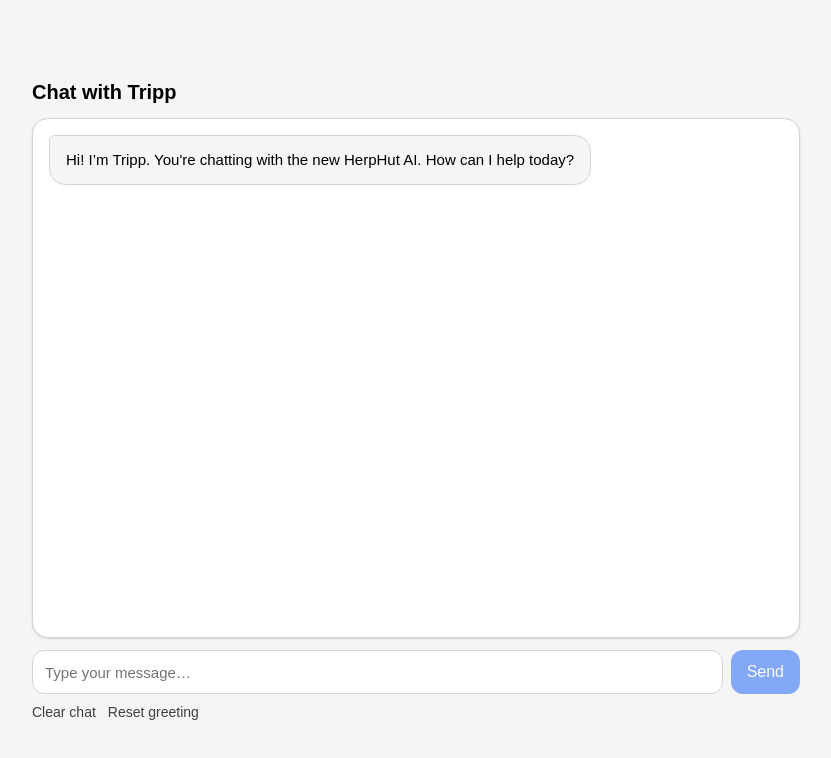
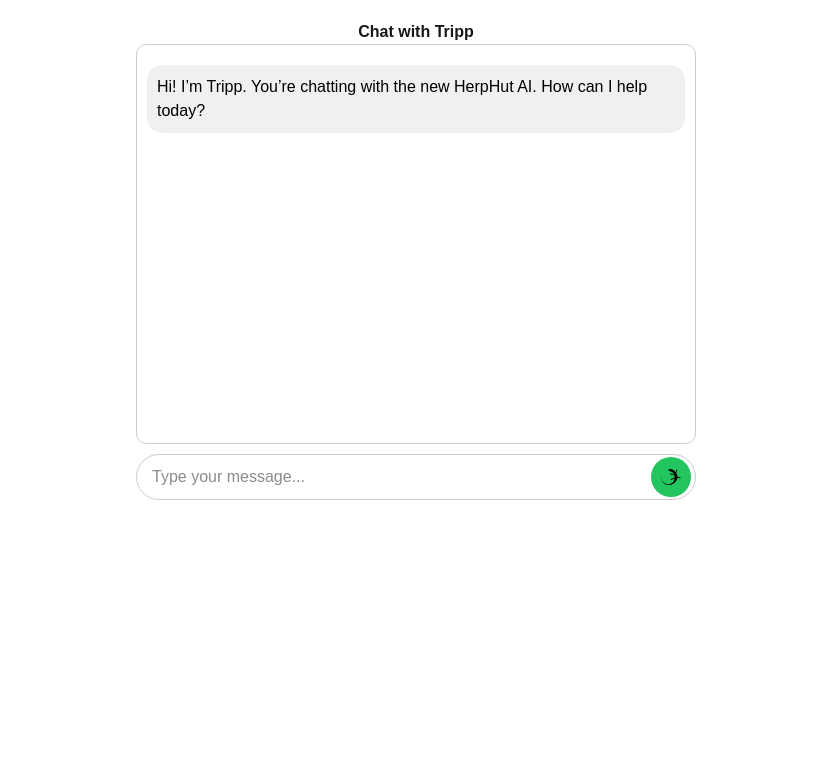
Before and after one commit to herphut/tripp-vercel, a Next.js app: page /chat in a window 1280 px wide. Shown: the top 758 px of the page, without its empty margins (224-1055 px from the left). Built offline with nearby package versions, Linux system fonts and the light colour scheme.

Commit message:
Update page.tsx

```diff
--- a/app/chat/page.tsx
+++ b/app/chat/page.tsx
@@ -1,6 +1,6 @@
 'use client';
 
-import { FormEvent, useEffect, useRef, useState } from 'react';
+import { useState, useRef, useEffect, FormEvent } from 'react';
 
 type LocalChatMessage = {
   role: 'user' | 'assistant';
@@ -14,54 +14,31 @@ export default function ChatPage() {
     {
       role: 'assistant',
       content:
-        "Hi! I’m Tripp. You're chatting with the new HerpHut AI. How can I help today?",
+        "Hi! I’m Tripp. You’re chatting with the new HerpHut AI. How can I help today?",
     },
   ]);
   const [input, setInput] = useState('');
   const [sending, setSending] = useState(false);
   const scrollRef = useRef<HTMLDivElement>(null);
 
-  // Load from localStorage on mount
   useEffect(() => {
     try {
       const raw = localStorage.getItem(STORAGE_KEY);
-      if (raw) {
-        const parsed = JSON.parse(raw) as LocalChatMessage[];
-        if (Array.isArray(parsed) && parsed.length) {
-          setMessages(parsed);
-        }
-      }
-    } catch {
-      /* ignore */
-    }
+      if (raw) setMessages(JSON.parse(raw));
+    } catch {}
   }, []);
 
-  // Persist to localStorage whenever messages change
   useEffect(() => {
-    try {
     localStorage.setItem(STORAGE_KEY, JSON.stringify(messages));
-    } catch {
-      /* ignore */
-    }
+    scrollRef.current?.scrollIntoView({ behavior: 'smooth' });
   }, [messages]);
 
-  // Auto-scroll to bottom on new messages
-  useEffect(() => {
-    scrollRef.current?.scrollTo({
-      top: scrollRef.current.scrollHeight,
-      behavior: 'smooth',
-    });
-  }, [messages, sending]);
+  async function handleSubmit(e: FormEvent) {
+    e.preventDefault();
+    if (!input.trim()) return;
 
-  async function onSubmit(e: FormEvent) {
-    e.preventDefault();
-    const trimmed = input.trim();
-    if (!trimmed || sending) return;
-
-    const userMsg: LocalChatMessage = { role: 'user', content: trimmed };
-    const next: LocalChatMessage[] = [...messages, userMsg];
-
-    setMessages(next);
+    const userMessage: LocalChatMessage = { role: 'user', content: input };
+    setMessages((prev) => [...prev, userMessage]);
     setInput('');
     setSending(true);
 
@@ -69,116 +46,105 @@ export default function ChatPage() {
       const res = await fetch('/api/chat', {
         method: 'POST',
         headers: { 'Content-Type': 'application/json' },
-        body: JSON.stringify({ messages: next }),
+        body: JSON.stringify({ messages: [...messages, userMessage] }),
       });
 
-      if (!res.ok) throw new Error(`HTTP ${res.status}`);
+      if (!res.ok) throw new Error(`HTTP error! ${res.status}`);
+      const data = await res.json();
 
-      const data: { reply: string } = await res.json();
       setMessages((prev) => [
         ...prev,
         { role: 'assistant', content: data.reply },
       ]);
-    } catch {
-      const fallbacks = [
-        "Sorry—I’m off basking in the sun. BRB!",
-        "Munching lunch—back in a sec!",
-        "Chasing crickets right now… try me again in a moment!",
-      ];
-      const msg = fallbacks[Math.floor(Math.random() * fallbacks.length)];
-      setMessages((prev) => [...prev, { role: 'assistant', content: msg }]);
+    } catch (err) {
+      setMessages((prev) => [
+        ...prev,
+        {
+          role: 'assistant',
+          content:
+            "Sorry—I’m off basking right now! 🦎☀️ I’ll be back shortly.",
+        },
+      ]);
     } finally {
       setSending(false);
     }
   }
 
   return (
-    <div className="min-h-[100svh] w-full bg-neutral-100 flex items-center justify-center p-4">
-      <div className="w-full max-w-3xl">
-        <div className="mb-3 text-black font-semibold text-xl">Chat with Tripp</div>
+    <div style={{ maxWidth: '600px', margin: '0 auto', padding: '20px' }}>
+      <h2 style={{ textAlign: 'center', fontWeight: 'bold' }}>Chat with Tripp</h2>
 
-        {/* Chat window */}
       <div
-          ref={scrollRef}
-          className="h-[65vh] overflow-y-auto rounded-2xl border border-neutral-300 bg-white shadow-sm p-4"
+        style={{
+          border: '1px solid #ccc',
+          borderRadius: '10px',
+          padding: '10px',
+          minHeight: '400px',
+          overflowY: 'auto',
+        }}
       >
-          <ul className="space-y-4">
         {messages.map((m, i) => (
-              <li key={i} className="flex">
-                {m.role === 'assistant' ? (
-                  <div className="max-w-[85%] rounded-2xl rounded-tl-md bg-neutral-100 border border-neutral-300 px-4 py-3 text-[15px] leading-relaxed text-black">
+          <div
+            key={i}
+            style={{
+              textAlign: m.role === 'user' ? 'right' : 'left',
+              margin: '10px 0',
+            }}
+          >
+            <span
+              style={{
+                display: 'inline-block',
+                padding: '10px',
+                borderRadius: '15px',
+                background: m.role === 'user' ? '#DCF8C6' : '#F1F0F0',
+                color: '#000',
+              }}
+            >
               {m.content}
-                  </div>
-                ) : (
-                  <div className="ml-auto max-w-[85%] rounded-2xl rounded-tr-md bg-blue-50 border border-blue-200 px-4 py-3 text-[15px] leading-relaxed text-black">
-                    {m.content}
-                  </div>
-                )}
-              </li>
-            ))}
-
-            {/* Thinking indicator */}
-            {sending && (
-              <li className="flex">
-                <div className="max-w-[85%] rounded-2xl rounded-tl-md bg-neutral-100 border border-neutral-300 px-4 py-3">
-                  <span
-                    className="text-sm text-black animate-pulse"
-                    aria-live="polite"
-                    aria-busy="true"
-                  >
-                    Tripp is thinking…
             </span>
           </div>
-              </li>
-            )}
-          </ul>
+        ))}
+        <div ref={scrollRef} />
       </div>
 
-        {/* Composer */}
-        <form onSubmit={onSubmit} className="mt-3 flex gap-2">
+      <form
+        onSubmit={handleSubmit}
+        style={{ position: 'relative', marginTop: '10px' }}
+      >
         <input
           value={input}
           onChange={(e) => setInput(e.target.value)}
-            placeholder="Type your message…"
-            className="flex-1 h-11 rounded-xl border border-neutral-300 bg-white px-3 text-[15px] text-black placeholder:text-neutral-500 focus:outline-none focus:ring-2 focus:ring-blue-400"
-            aria-label="Type your message"
+          placeholder="Type your message..."
+          style={{
+            width: '100%',
+            padding: '10px 50px 10px 15px',
+            borderRadius: '25px',
+            border: '1px solid #ccc',
+            outline: 'none',
+          }}
         />
         <button
           type="submit"
-            disabled={sending || !input.trim()}
-            className="h-11 px-4 rounded-xl bg-blue-600 text-white font-medium disabled:opacity-50 disabled:cursor-not-allowed hover:bg-blue-700 transition"
+          disabled={sending}
+          style={{
+            position: 'absolute',
+            right: '5px',
+            top: '50%',
+            transform: 'translateY(-50%)',
+            width: '40px',
+            height: '40px',
+            borderRadius: '50%',
+            border: 'none',
+            background: '#22c55e',
+            display: 'flex',
+            alignItems: 'center',
+            justifyContent: 'center',
+            cursor: 'pointer',
+          }}
         >
-            Send
+          <img src="/lizard.svg" alt="Send" width={20} height={20} />
         </button>
       </form>
-
-        {/* Small helper actions */}
-        <div className="mt-2 flex gap-3">
-          <button
-            className="text-sm text-neutral-700 underline-offset-2 hover:underline"
-            onClick={() => {
-              setMessages([]);
-              localStorage.removeItem(STORAGE_KEY);
-            }}
-          >
-            Clear chat
-          </button>
-          <button
-            className="text-sm text-neutral-700 underline-offset-2 hover:underline"
-            onClick={() => {
-              setMessages([
-                {
-                  role: 'assistant',
-                  content:
-                    "Hi! I’m Tripp. You're chatting with the new HerpHut AI. How can I help today?",
-                },
-              ]);
-            }}
-          >
-            Reset greeting
-          </button>
-        </div>
-      </div>
     </div>
   );
 }
```
Lines whose indentation alone changed are shown as unchanged.
